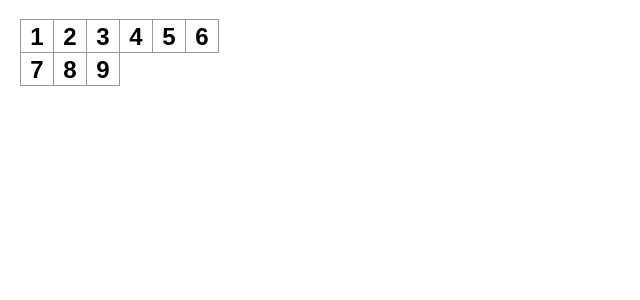
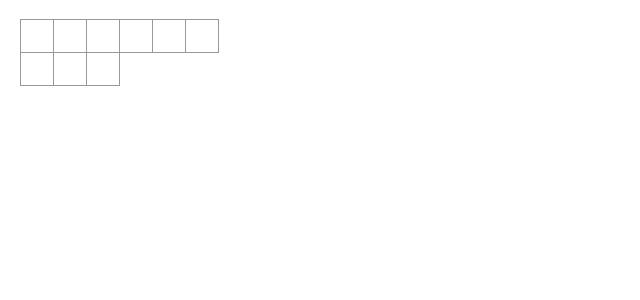
Before and after one commit to sdmisra/TicTacWhoa, a React (Create React App) app: page / in a window 1280 px wide. Shown: the top 300 px of the page, without its empty margins (0-640 px from the left). Built offline with nearby package versions, Linux system fonts and the light colour scheme.

Commit message:
replace square props with state

```diff
--- a/src/App.tsx
+++ b/src/App.tsx
@@ -1,28 +1,36 @@
-import {ReactElement} from "react"
+import {ReactElement, useState} from "react"
 
-function Square({value} : any) {
+function Square() {
+
+  const [value, setValue] = useState<null | 'X'>(null);
+
   function handleClick() {
-    console.log('clicked!');
+    setValue('X');
   }
-  return <button className="square" onClick={handleClick}>{value}</button>;
+
+  return  <button
+          className="square"
+          onClick={handleClick}>
+            {value}
+          </button>;
 }
 
 function Board(): ReactElement {
   return (
   <>
     <div className="board-row"></div>
-      <Square value="1"/>
-      <Square value="2"/>
-      <Square value="3"/>
+      <Square />
+      <Square />
+      <Square />
     <div className="board-row">
-      <Square value="4"/>
-      <Square value="5"/>
-      <Square value="6"/>
+      <Square />
+      <Square />
+      <Square />
     </div>
     <div className="board-row">
-      <Square value="7"/>
-      <Square value="8"/>
-      <Square value="9"/>
+      <Square />
+      <Square />
+      <Square />
     </div>
   </>
   )
```
